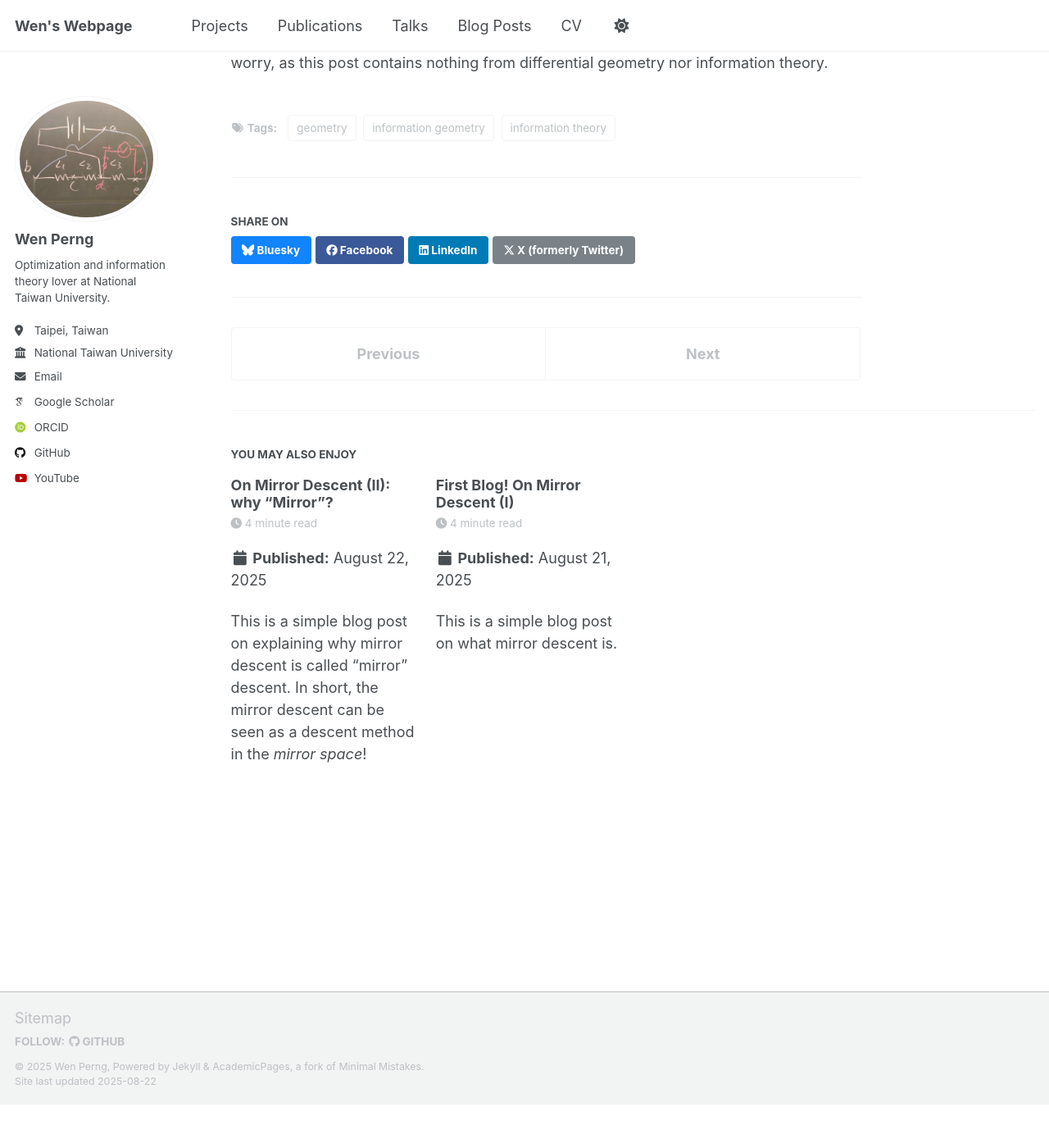
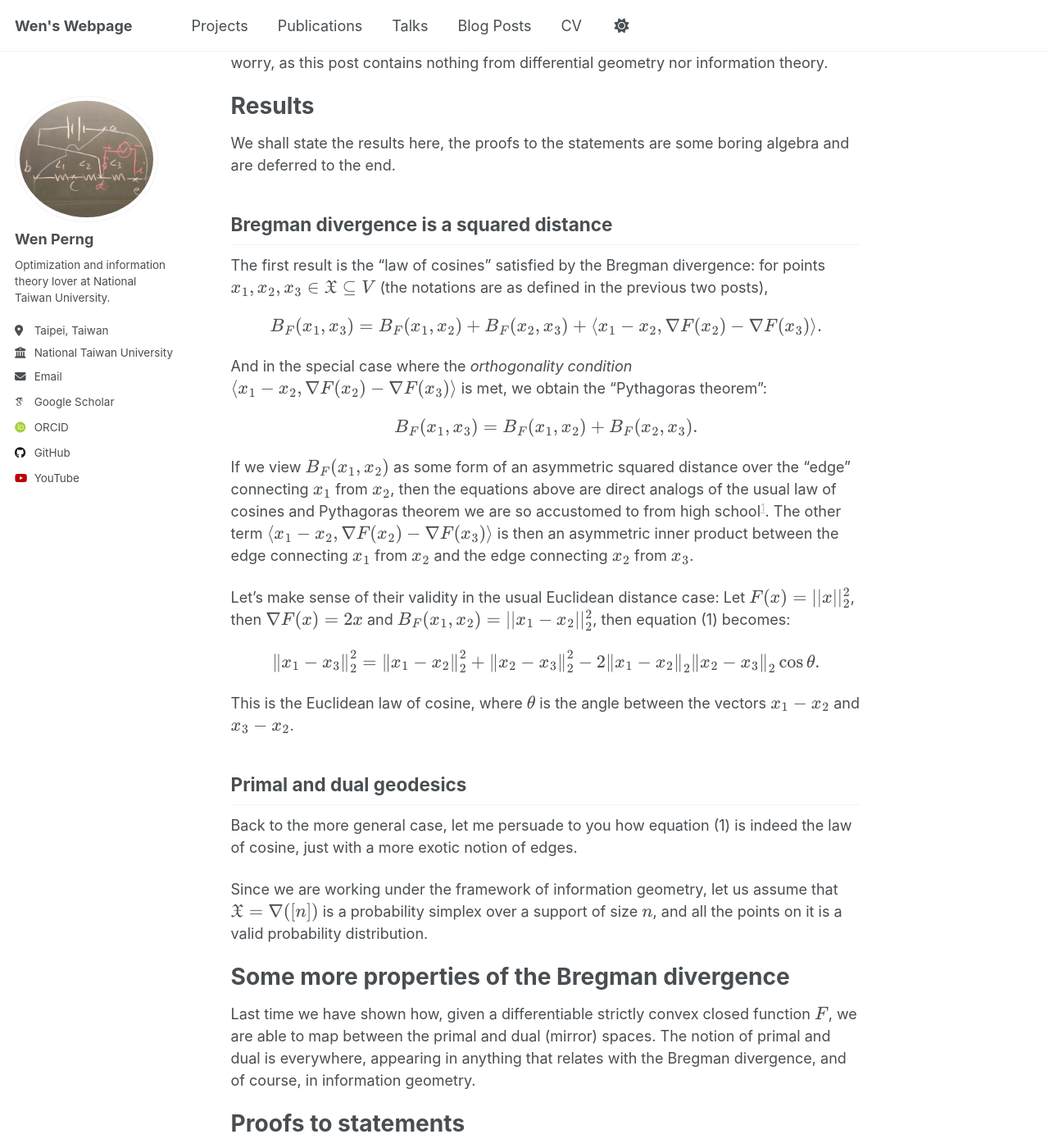
Before and after one commit to WenPerng/WenPerng.github.io, a Jekyll site: the page built from _posts/2025-08-23-blog-post.md, in a window 1280 px wide and 1400 px high, scrolled down 268 px. Shown: the whole window at 82% size. Built offline with Jekyll 4.4.1, drawn with Linux system fonts in a browser that asks for light colours; some web fonts are replaced; a script that is not in the unit is left out; before the commit the page ends 1615 px from its top, so only the background shows below that; some of the changed text lies outside the part shown.

Commit message:
blocking future blogs

```diff
--- a/_config.yml
+++ b/_config.yml
@@ -100,7 +100,7 @@
 teaser                   :  # filename of teaser fallback teaser image placed in /images/, .e.g. "500x300.png"
 breadcrumbs              : false # true, false (default)
 words_per_minute         : 160
-future                   : true
+future                   : false
 read_more                : "disabled" # if enabled, adds "Read more" links to excerpts
 talkmap_link             : false      #change to true to add link to talkmap on talks page
 comments:
--- a/_posts/2025-08-23-blog-post.md
+++ b/_posts/2025-08-23-blog-post.md
@@ -6,7 +6,47 @@
   - information geometry
   - information theory
   - geometry
-excerpt: "This note demonstrates why the Bregman divergence can be seen as an asymmetrical squared distance. This topic is deeply related to the field of information geometry."
+excerpt: "This note demonstrates why the Bregman divergence can be seen as an asymmetric squared distance. This topic is deeply related to the field of information geometry."
 ---
 
 In the last blog on mirror descent, we mentioned how we can treat Bregman divergences as squared distances, but without any further explanations! Therefore, this post is to elaborate on it. This is a basic result from information geometry, a subject under information theory that utilizes the tools from differential geometry. However, do not worry, as this post contains nothing from differential geometry nor information theory.
+
+# Results
+We shall state the results here, the proofs to the statements are some boring algebra and are deferred to the end.
+
+## Bregman divergence is a squared distance
+The first result is the "law of cosines" satisfied by the Bregman divergence: for points \\(x_1,x_2,x_3\in\mathfrak{X}\subseteq V\\) (the notations are as defined in the previous two posts),
+<p>
+$$\begin{equation}
+	B_F(x_1, x_3) = B_F(x_1, x_2) + B_F(x_2, x_3) + \langle x_1 - x_2, \nabla F(x_2) - \nabla F(x_3) \rangle.
+\end{equation}$$
+</p>
+And in the special case where the *orthogonality condition* \\(\langle x_1 - x_2, \nabla F(x_2) - \nabla F(x_3) \rangle\\) is met, we obtain the "Pythagoras theorem":
+<p>
+$$\begin{equation}
+	B_F(x_1, x_3) = B_F(x_1, x_2) + B_F(x_2, x_3).
+\end{equation}$$
+</p>
+If we view \\(B_F(x_1,x_2)\\) as some form of an asymmetric squared distance over the "edge" connecting \\(x_1\\) from \\(x_2\\), then the equations above are direct analogs of the usual law of cosines and Pythagoras theorem we are so accustomed to from high school[^1]. The other term \\(\langle x_1 - x_2, \nabla F(x_2) - \nabla F(x_3) \rangle\\) is then an asymmetric inner product between the edge connecting \\(x_1\\) from \\(x_2\\) and the edge connecting \\(x_2\\) from \\(x_3\\).
+
+[^1]: I'm assuming the Taiwanese education system here.
+
+Let's make sense of their validity in the usual Euclidean distance case: Let \\(F(x) = || x ||_2^2\\), then \\(\nabla F(x) = 2x\\) and \\(B_F(x_1, x_2) = ||x_1-x_2||_2^2\\), then equation (1) becomes:
+<p>
+$$
+\left\|x_1 - x_3\right\|_2^2 = \left\|x_1 - x_2\right\|_2^2 + \left\|x_2 - x_3\right\|_2^2 - 2 \left\|x_1 - x_2\right\|_2 \left\|x_2 - x_3\right\|_2 \cos\theta.
+$$
+</p>
+This is the Euclidean law of cosine, where \\(\theta\\) is the angle between the vectors \\(x_1-x_2\\) and \\(x_3-x_2\\).
+
+## Primal and dual geodesics
+Back to the more general case, let me persuade to you how equation (1) is indeed the law of cosine, just with a more exotic notion of edges.
+
+Since we are working under the framework of information geometry, let us assume that \\(\mathfrak{X} = \nabla([n])\\) is a probability simplex over a support of size \\(n\\), and all the points on it is a valid probability distribution.
+
+
+# Some more properties of the Bregman divergence
+Last time we have shown how, given a differentiable strictly convex closed function \\(F\\), we are able to map between the primal and dual (mirror) spaces. The notion of primal and dual is everywhere, appearing in anything that relates with the Bregman divergence, and of course, in information geometry.
+
+
+# Proofs to statements
```
Also changed, not shown: _pages/404.md (+1 -1 lines), _posts/2025-08-22-blog-post.md (+2 -2 lines).
